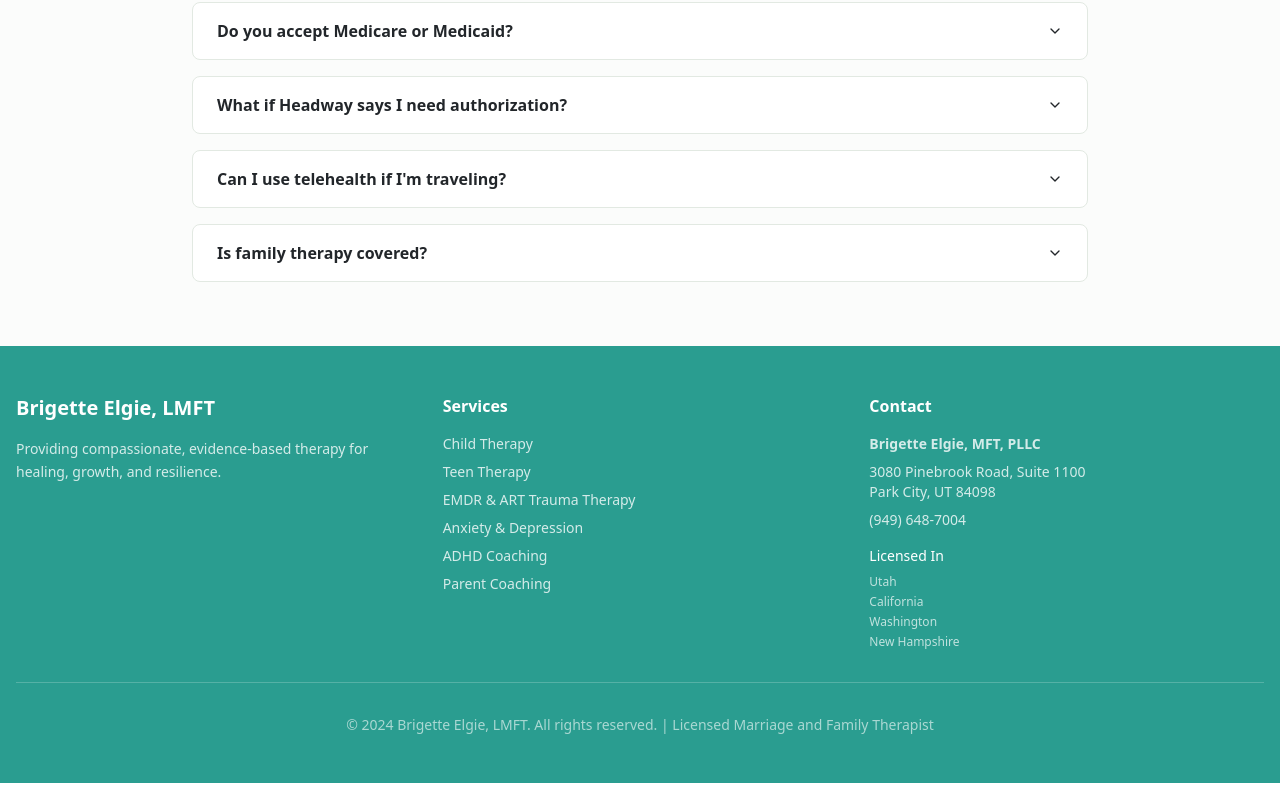
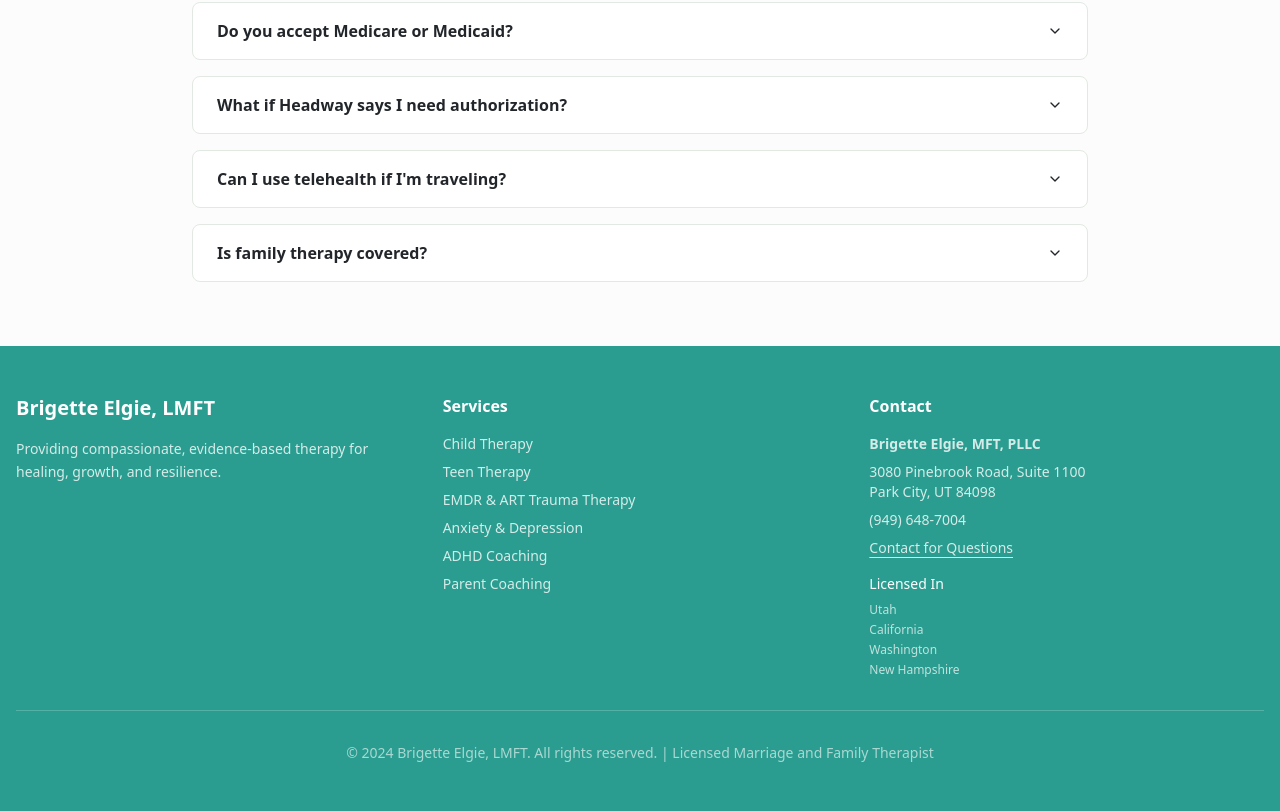
Before and after one commit to jelgie-stack/elgie-therapy-oasis, a React (Vite) app: page /insurance-fees in a window 1280 px wide. Shown: the part 3450-4261 px from the top of the page. Before the commit the page ends 4233 px from the top, so only its background shows below. Built offline with nearby package versions, Linux system fonts and the light colour scheme; no server answers.

Commit message:
Add contact link to footer
Added a "Contact" link to the footer that opens the contact modal. The link is placed to maintain good design and UX.

```diff
--- a/src/components/Footer.tsx
+++ b/src/components/Footer.tsx
@@ -80,7 +80,12 @@ const Footer = () => {
                 <strong>Brigette Elgie, MFT, PLLC</strong>
               </div>
               <div>
-                <a href="https://www.google.com/maps?q=3080+Pinebrook+Road,+Suite+1100,+Park+City,+UT+84098" target="_blank" rel="noopener noreferrer" className="hover:text-primary-foreground transition-colors">
+                <a
+                  href="https://www.google.com/maps?q=3080+Pinebrook+Road,+Suite+1100,+Park+City,+UT+84098"
+                  target="_blank"
+                  rel="noopener noreferrer"
+                  className="hover:text-primary-foreground transition-colors"
+                >
                   3080 Pinebrook Road, Suite 1100<br />
                   Park City, UT 84098
                 </a>
@@ -89,6 +94,14 @@ const Footer = () => {
                 <a href="tel:+19496487004" className="hover:text-primary-foreground transition-colors">
                   (949) 648-7004
                 </a>
+              </div>
+              <div>
+                <button
+                  data-contact-cta="true"
+                  className="hover:text-primary-foreground transition-colors underline underline-offset-4"
+                >
+                  Contact for Questions
+                </button>
               </div>
             </div>
             <div className="mt-4">
```
